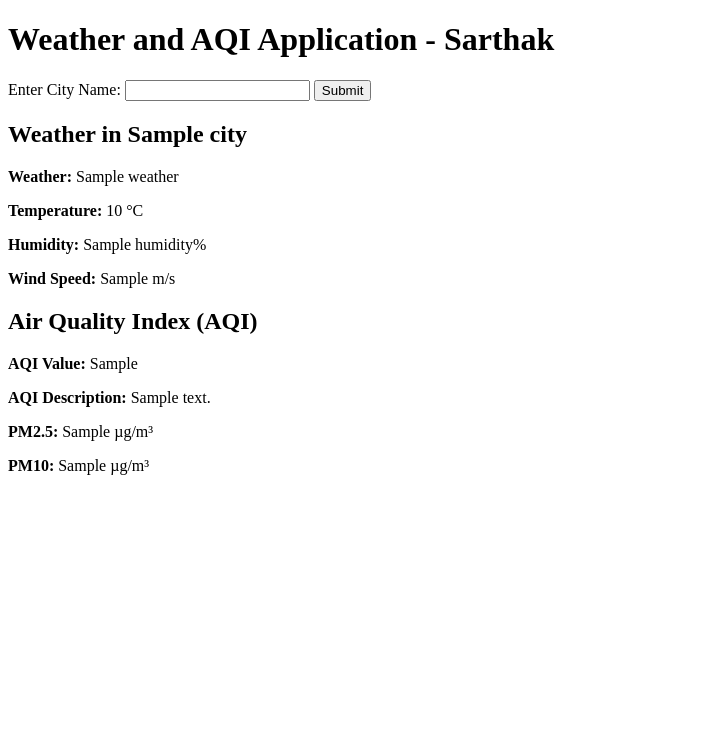
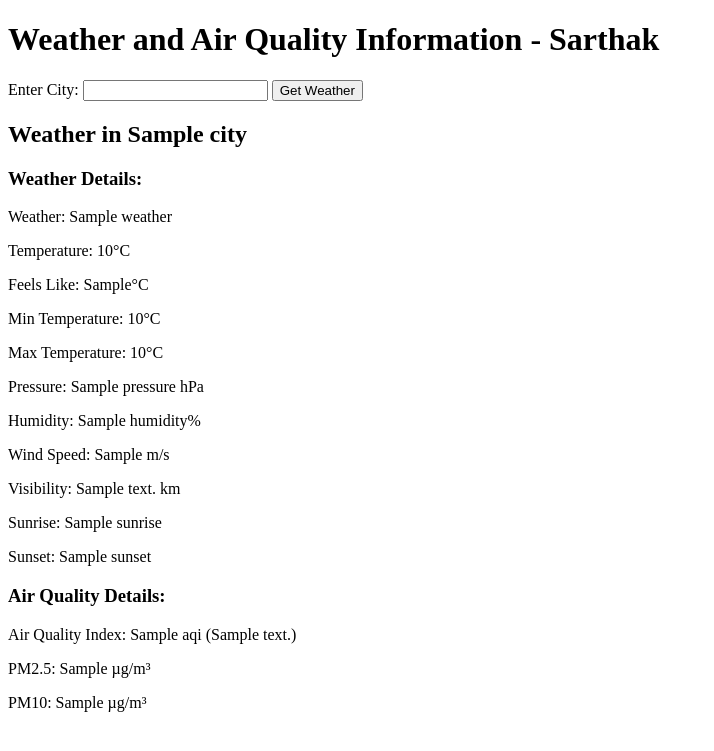
Before and after one commit to SarthakGautam2561/Weather-Application---Flask, a Flask app: template templates/index.html in a window 1280 px wide. Shown: the top 751 px of the page, without its empty margins (0-714 px from the left). Run offline with Flask 3, Linux system fonts and the light colour scheme; the template is opened without the code that fills it: most values are stand-ins (such as "Sample title", 1, 10 or a date in 2020).

Commit message:
Update index.html

```diff
--- a/templates/index.html
+++ b/templates/index.html
@@ -3,36 +3,41 @@
 <head>
     <meta charset="UTF-8">
     <meta name="viewport" content="width=device-width, initial-scale=1.0">
-    <title>Weather and AQI App - Sarthak Gautam</title>
+    <title>Weather and Air Quality - Sarthak Gautam</title>
 </head>
 <body>
-    <h1>Weather and AQI Application - Sarthak</h1>
+    <h1>Weather and Air Quality Information - Sarthak</h1>
+
     <form method="POST">
-        <label for="city">Enter City Name:</label>
+        <label for="city">Enter City: </label>
         <input type="text" name="city" id="city" required>
-        <button type="submit">Submit</button>
+        <button type="submit">Get Weather</button>
     </form>
 
+    {% if city %}
+        <h2>Weather in {{ city }}</h2>
+    {% endif %}
+
     {% if data and not data.error %}
-        <h2>Weather in {{ data.city }}</h2>
-        <p><strong>Weather:</strong> {{ data.weather }}</p>
-        <p><strong>Temperature:</strong> {{ data.temperature }} °C</p>
-        <p><strong>Humidity:</strong> {{ data.humidity }}%</p>
-        <p><strong>Wind Speed:</strong> {{ data.wind_speed }} m/s</p>
+        <h3>Weather Details:</h3>
+        <p>Weather: {{ data.weather }}</p>
+        <p>Temperature: {{ data.temp }}°C</p>
+        <p>Feels Like: {{ data.feels_like }}°C</p>
+        <p>Min Temperature: {{ data.min_temp }}°C</p>
+        <p>Max Temperature: {{ data.max_temp }}°C</p>
+        <p>Pressure: {{ data.pressure }} hPa</p>
+        <p>Humidity: {{ data.humidity }}%</p>
+        <p>Wind Speed: {{ data.wind_speed }} m/s</p>
+        <p>Visibility: {{ data.visibility }} km</p>
+        <p>Sunrise: {{ data.sunrise }}</p>
+        <p>Sunset: {{ data.sunset }}</p>
 
-        <h2>Air Quality Index (AQI)</h2>
-        <p><strong>AQI Value:</strong> {{ data.aqi_value }}</p>
-        <p><strong>AQI Description:</strong> {{ data.aqi_description }}</p>
-        <p><strong>PM2.5:</strong> {{ data.pm2_5 }} µg/m³</p>
-        <p><strong>PM10:</strong> {{ data.pm10 }} µg/m³</p>
-    {% elif data and data.error %}
-        <p style="color: red;">Error: {{ data.error }}</p>
-        <p>Possible reasons:</p>
-        <ul>
-            <li>Invalid city name</li>
-            <li>Issues with the API</li>
-            <li>Network connectivity problems</li>
-        </ul>
+        <h3>Air Quality Details:</h3>
+        <p>Air Quality Index: {{ data.aqi }} ({{ data.aqi_description }})</p>
+        <p>PM2.5: {{ data.pm2_5 }} µg/m³</p>
+        <p>PM10: {{ data.pm10 }} µg/m³</p>
+    {% elif data.error %}
+        <h2>Error: {{ data.error }}</h2>
     {% endif %}
 </body>
 </html>
```
